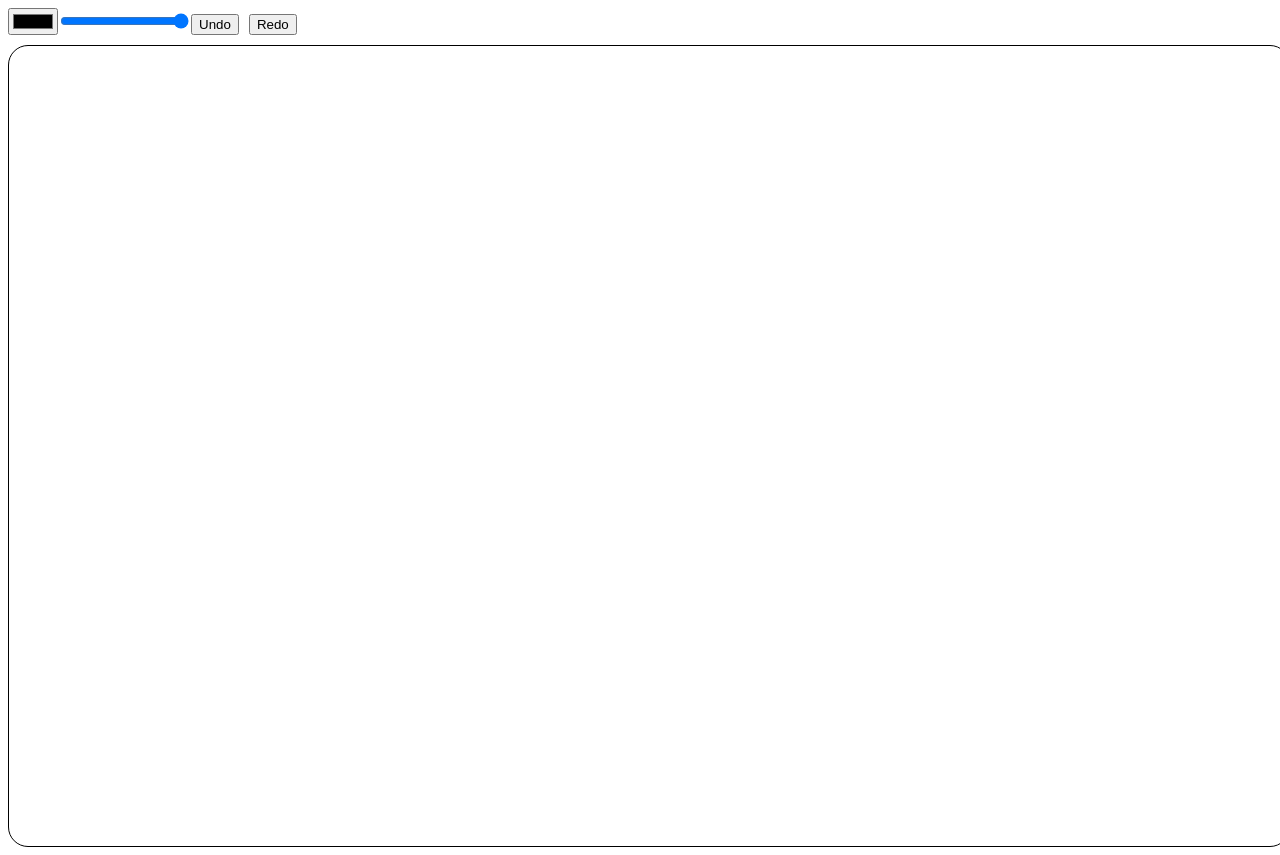
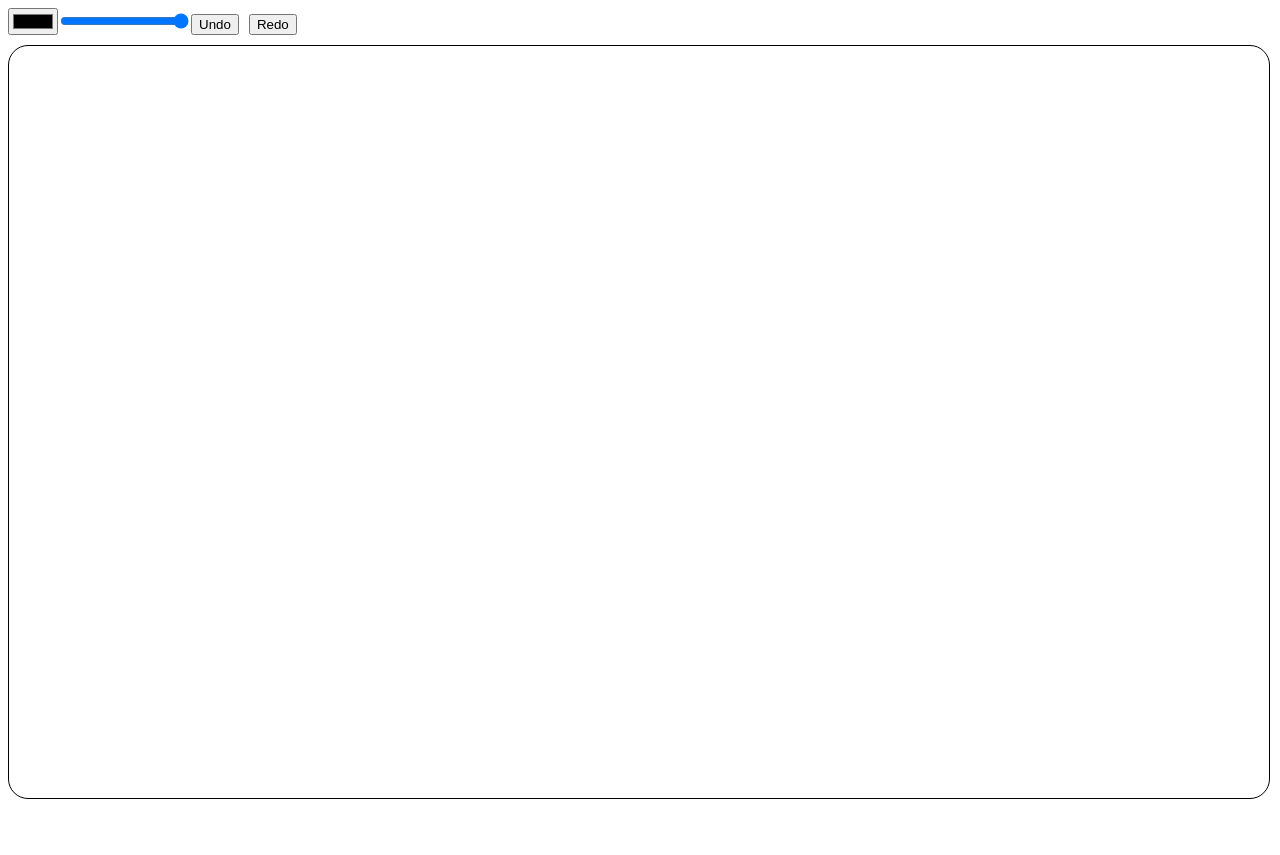
Before and after one commit to SY3141/paint, an Angular app: page / in a window 1280 px wide. After the commit the page ends 807 px from the top, so only its background shows below. Built offline with nearby package versions, Linux system fonts and the light colour scheme.

Commit message:
fixing canvas fit

```diff
--- a/src/app/canvas/canvas.component.css
+++ b/src/app/canvas/canvas.component.css
@@ -1,8 +1,7 @@
 html, body {
   margin: 0;
   height: 100%;
-  overflow-x: hidden;
-  overflow-y: hidden;
+  overflow: hidden;
 }
 button{
   margin-bottom: 10px;
--- a/src/app/canvas/canvas.component.ts
+++ b/src/app/canvas/canvas.component.ts
@@ -109,8 +109,8 @@ export class CanvasComponent implements AfterViewInit {
   private resizeCanvas() {
     if (isPlatformBrowser(this.platformId)) {
       const canvas = this.canvasRef.nativeElement;
-      const newWidth = window.innerWidth;
-      const newHeight = window.innerHeight;
+      const newWidth = window.innerWidth * 0.985;
+      const newHeight = window.innerHeight *0.94;
 
       canvas.width = newWidth;
       canvas.height = newHeight;
```
